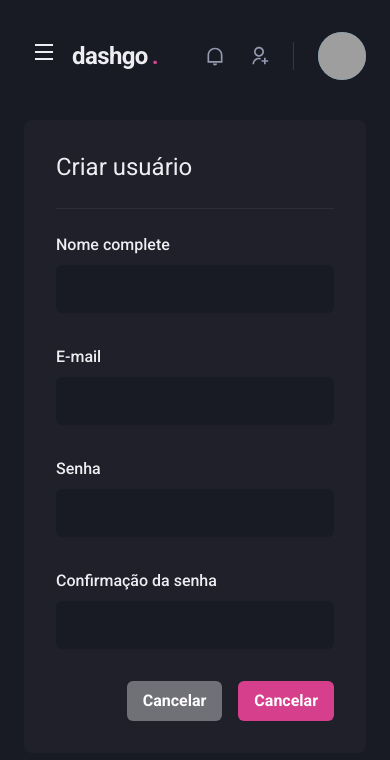
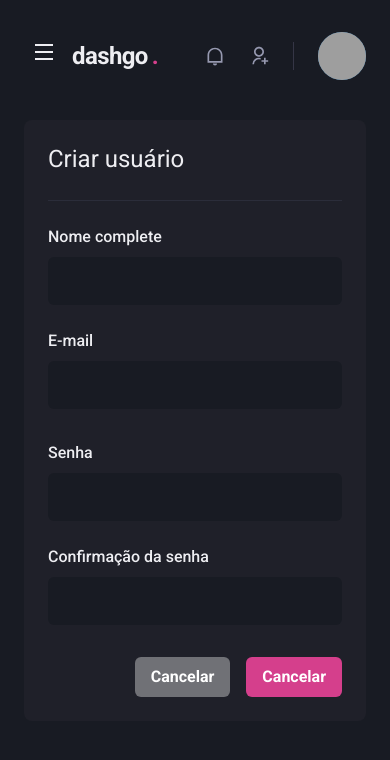
Before and after one commit to marcoaminotto/dashgo-ignite, a Next.js app: page /users/create in a window 390 px wide. Shown: the top 760 px of the page. Built offline with nearby package versions, Linux system fonts and the light colour scheme; grey boxes are pictures that could not be loaded.

Commit message:
Make user create responsive

```diff
--- a/src/pages/users/create.tsx
+++ b/src/pages/users/create.tsx
@@ -7,11 +7,11 @@ import {
 	HStack,
 	VStack,
 	SimpleGrid,
-} from '@chakra-ui/react';
+} from "@chakra-ui/react";
 
-import { Input } from '../../components/Form/Input';
-import { Header } from '../../components/Header';
-import { Sidebar } from '../../components/Sidebar';
+import { Input } from "../../components/Form/Input";
+import { Header } from "../../components/Header";
+import { Sidebar } from "../../components/Sidebar";
 
 export default function CreateUser() {
 	return (
@@ -21,7 +21,7 @@ export default function CreateUser() {
 			<Flex w="100%" my="6" maxWidth={1480} mx="auto" px="6">
 				<Sidebar />
 
-        <Box flex="1" borderRadius={8} bg="gray.800" p="8">
+				<Box flex="1" borderRadius={8} bg="gray.800" p={["6", "8"]}>
 					<Heading size="lg" fontWeight="normal">
 						Criar usuário
 					</Heading>
@@ -29,12 +29,12 @@ export default function CreateUser() {
 					<Divider my="6" borderColor="gray.700" />
 
 					<VStack spacing="8">
-            <SimpleGrid minChildWidth="240px" spacing="8" w="100%">
+						<SimpleGrid minChildWidth="240px" spacing={["6", "8"]} w="100%">
 							<Input name="name" label="Nome complete" />
 							<Input name="email" type="email" label="E-mail" />
 						</SimpleGrid>
 
-            <SimpleGrid minChildWidth="240px" spacing="8" w="100%">
+						<SimpleGrid minChildWidth="240px" spacing={["6", "8"]} w="100%">
 							<Input name="password" type="password" label="Senha" />
 							<Input
 								name="password_confirmation"
```
Lines whose indentation alone changed are shown as unchanged.
